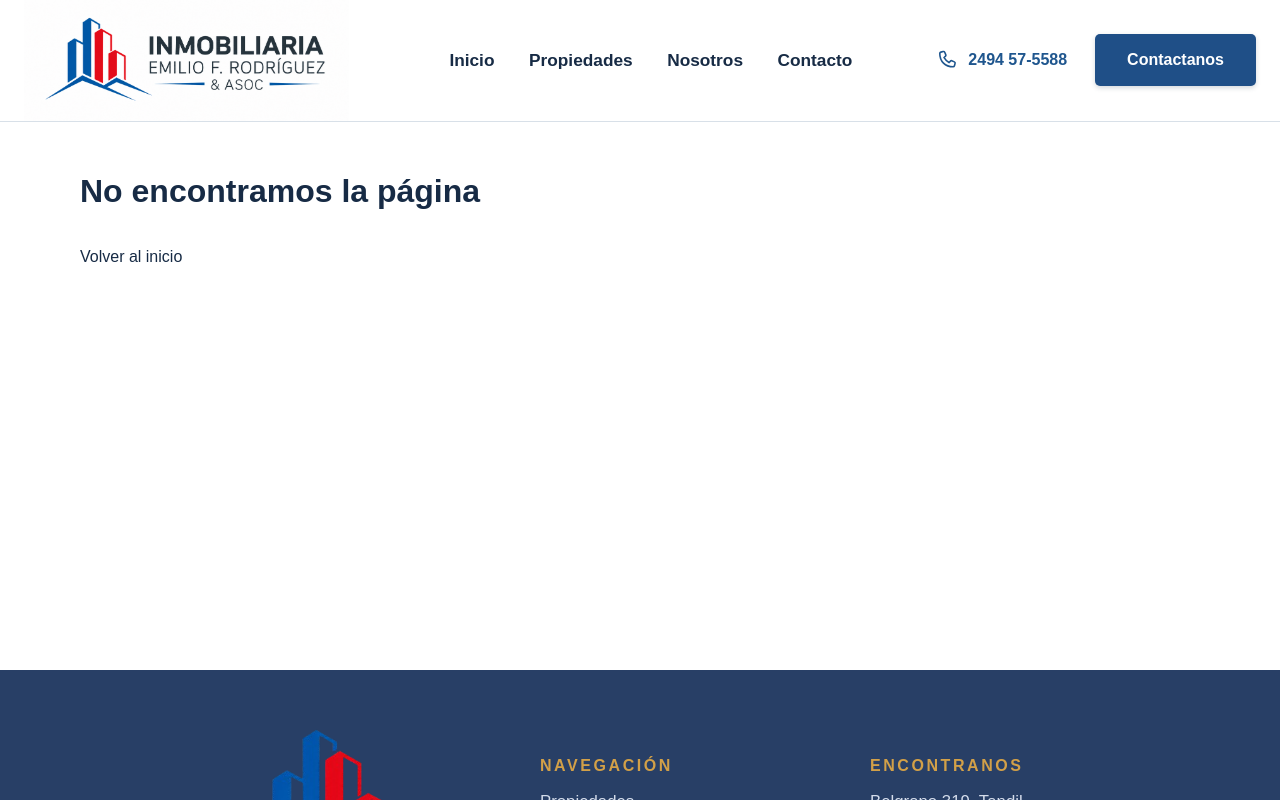
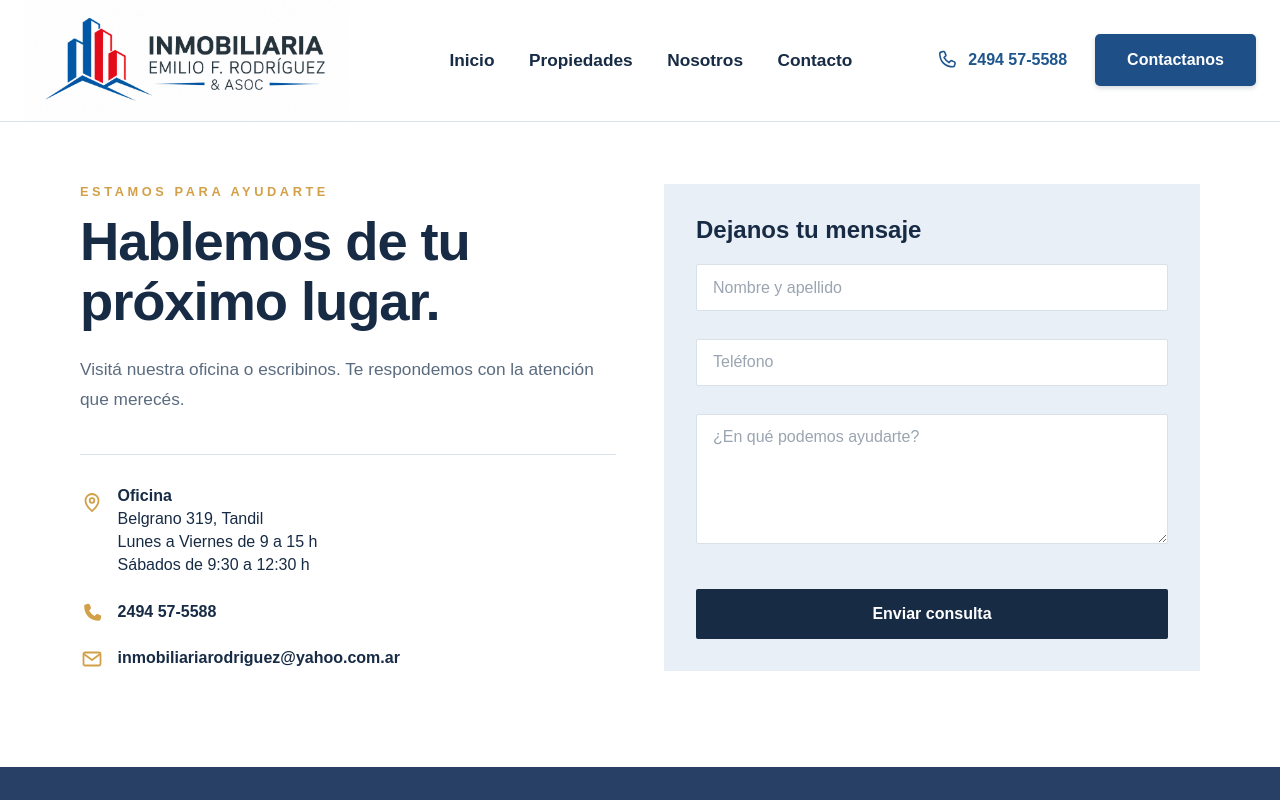
Before and after one commit to nahuelserrano/inmobiliaria_Rodriguez, a Next.js app in the folder next-frontend/: page /contacto in a window 1280 px wide. Before the commit this address had no page. Shown: the top 800 px of the page. Built offline with nearby package versions, Linux system fonts and the light colour scheme; no server answers.

Commit message:
feat: contact section

```diff
--- /dev/null
+++ b/next-frontend/src/app/contacto/page.module.css
@@ -0,0 +1,87 @@
+.layout {
+  display: grid;
+  grid-template-columns: 1fr 1fr;
+  gap: 3rem;
+  align-items: stretch;
+  padding-top: 2rem;
+  padding-bottom: 4rem;
+}
+
+.eyebrow {
+  margin: 0;
+  color: var(--color-gold);
+  font-size: 0.8rem;
+  font-weight: 700;
+  letter-spacing: 0.28em;
+  text-transform: uppercase;
+}
+
+.title {
+  margin: 0.8rem 0 0;
+  color: var(--color-navy);
+  font-size: clamp(2.4rem, 4.5vw, 3.4rem);
+  line-height: 1.1;
+  letter-spacing: -0.02em;
+}
+
+.lead {
+  margin: 1.5rem 0 0;
+  color: #5b6b7f;
+  font-size: 1.08rem;
+  line-height: 1.7;
+}
+
+.contactList {
+  margin: 2.5rem 0 0;
+  padding: 2rem 0 0;
+  border-top: 1px solid var(--color-border);
+  list-style: none;
+  display: grid;
+  gap: 1.25rem;
+}
+
+.contactItem {
+  display: flex;
+  align-items: flex-start;
+  gap: 0.85rem;
+}
+
+.itemIcon {
+  flex-shrink: 0;
+  width: 24px;
+  height: 24px;
+  margin-top: 0.15rem;
+  color: var(--color-gold);
+}
+
+.contactItem p {
+  margin: 0.3rem 0;
+  color: var(--color-navy);
+}
+
+.contactItem p:first-child {
+  margin-top: 0;
+}
+
+.contactTitle {
+  font-weight: 700;
+}
+
+.contactLink {
+  color: var(--color-navy);
+  font-weight: 700;
+  align-self: center;
+}
+
+@media (max-width: 800px) {
+  .layout {
+    grid-template-columns: 1fr;
+    gap: 2rem;
+    padding-bottom: 3rem;
+  }
+
+  .contactList {
+    margin-top: 2rem;
+    padding-top: 1.5rem;
+  }
+}
--- /dev/null
+++ b/next-frontend/src/app/contacto/page.tsx
@@ -0,0 +1,81 @@
+import type { Metadata } from 'next';
+import ContactForm from '@/components/ContactForm';
+import styles from './page.module.css';
+
+export const metadata: Metadata = { title: 'Contacto' };
+
+function MapPinIcon() {
+  return (
+    <svg aria-hidden="true" viewBox="0 0 24 24" className={styles.itemIcon}>
+      <path
+        d="M12 21s-6.5-5.4-6.5-10.5a6.5 6.5 0 0 1 13 0C18.5 15.6 12 21 12 21Z"
+        fill="none"
+        stroke="currentColor"
+        strokeWidth="1.8"
+        strokeLinejoin="round"
+      />
+      <circle cx="12" cy="10.5" r="2.3" fill="none" stroke="currentColor" strokeWidth="1.8" />
+    </svg>
+  );
+}
+
+function PhoneIcon() {
+  return (
+    <svg aria-hidden="true" viewBox="0 0 24 24" className={styles.itemIcon}>
+      <path
+        d="M5.4 3.5 8 2.8c.7-.2 1.4.2 1.7.8l1.2 2.9c.2.5.1 1-.3 1.4L9 9.5a15 15 0 0 0 5.5 5.5l1.6-1.6c.4-.4.9-.5 1.4-.3l2.9 1.2c.6.3 1 1 .8 1.7l-.7 2.6c-.2.7-.8 1.2-1.5 1.2C10.2 19.8 4.2 13.8 4.2 5c0-.7.5-1.3 1.2-1.5Z"
+        fill="currentColor"
+      />
+    </svg>
+  );
+}
+
+function MailIcon() {
+  return (
+    <svg aria-hidden="true" viewBox="0 0 24 24" className={styles.itemIcon}>
+      <rect x="3.5" y="5.5" width="17" height="13" rx="1.5" fill="none" stroke="currentColor" strokeWidth="1.8" />
+      <path
+        d="m4.5 7.5 7.5 5.5 7.5-5.5"
+        fill="none"
+        stroke="currentColor"
+        strokeWidth="1.8"
+        strokeLinecap="round"
+        strokeLinejoin="round"
+      />
+    </svg>
+  );
+}
+
+export default function ContactPage() {
+  return (
+    <div className={`site-container ${styles.layout}`}>
+      <div className={styles.info}>
+        <p className={styles.eyebrow}>Estamos para ayudarte</p>
+        <h1 className={styles.title}>Hablemos de tu próximo lugar.</h1>
+        <p className={styles.lead}>
+          Visitá nuestra oficina o escribinos. Te respondemos con la atención que merecés.
+        </p>
+        <ul className={styles.contactList}>
+          <li className={styles.contactItem}>
+            <MapPinIcon />
+            <div>
+              <p className={styles.contactTitle}>Oficina</p>
+              <p>Belgrano 319, Tandil</p>
+              <p>Lunes a Viernes de 9 a 15 h</p>
+                <p>Sábados de 9:30 a 12:30 h</p>
+            </div>
+          </li>
+          <li className={styles.contactItem}>
+            <PhoneIcon />
+            <a href="tel:+542494575588" className={styles.contactLink}>2494 57-5588</a>
+          </li>
+          <li className={styles.contactItem}>
+            <MailIcon />
+            <a href="mailto:inmobiliariarodriguez@yahoo.com.ar" className={styles.contactLink}>inmobiliariarodriguez@yahoo.com.ar</a>
+          </li>
+        </ul>
+      </div>
+      <ContactForm />
+    </div>
+  );
+}
--- a/next-frontend/src/app/page.module.css
+++ b/next-frontend/src/app/page.module.css
@@ -1,5 +1,5 @@
 .homePage {
-  margin-top: -2rem;
+  margin: -2rem 0;
   overflow: hidden;
 }
 
--- /dev/null
+++ b/next-frontend/src/components/ContactForm.module.css
@@ -0,0 +1,105 @@
+.card {
+  height: 100%;
+  display: flex;
+  flex-direction: column;
+  padding: 2rem;
+  background: #e9eff6;
+}
+
+.cardTitle {
+  margin: 0 0 1.25rem;
+  color: var(--color-navy);
+  font-size: 1.5rem;
+}
+
+.form {
+  flex: 1;
+  display: grid;
+  gap: 0.85rem;
+}
+
+.field input,
+.field textarea {
+  width: 100%;
+  padding: 0.85rem 1rem;
+  background: #fff;
+  border: 1px solid var(--color-border);
+  border-radius: 2px;
+  color: var(--color-navy);
+}
+
+.field input::placeholder,
+.field textarea::placeholder {
+  color: #9aa5b1;
+}
+
+.field input:focus,
+.field textarea:focus {
+  outline: 2px solid var(--color-blue);
+  outline-offset: -1px;
+  border-color: var(--color-blue);
+}
+
+.field textarea {
+  resize: vertical;
+  min-height: 130px;
+}
+
+.srOnly {
+  position: absolute;
+  width: 1px;
+  height: 1px;
+  overflow: hidden;
+  clip: rect(0 0 0 0);
+  white-space: nowrap;
+}
+
+.submit {
+  margin-top: auto;
+  padding: 1rem;
+  background: var(--color-navy);
+  border: 0;
+  border-radius: 2px;
+  color: #fff;
+  font-weight: 700;
+  cursor: pointer;
+  transition: background-color 0.25s ease, transform 0.25s ease;
+}
+
+.submit:hover:not(:disabled) {
+  background-color: #1e3658;
+}
+
+.submit:disabled {
+  opacity: 0.7;
+  cursor: wait;
+}
+
+.status {
+  margin: 0;
+  padding: 0.8rem 1rem;
+  border-radius: 2px;
+  font-size: 0.95rem;
+}
+
+.statusSuccess {
+  background: #e6f4ea;
+  color: #1a5c2e;
+}
+
+.statusError {
+  background: #fdecea;
+  color: #9c2b1f;
+}
+
+@media (max-width: 800px) {
+  .card {
+    padding: 1.5rem;
+  }
+}
+
+@media (prefers-reduced-motion: reduce) {
+  .submit {
+    transition: none;
+  }
+}
--- /dev/null
+++ b/next-frontend/src/components/ContactForm.tsx
@@ -0,0 +1,66 @@
+'use client';
+
+import { useState } from 'react';
+import type { FormEvent } from 'react';
+import { sendContact } from '@/lib/api/contact';
+import styles from './ContactForm.module.css';
+
+type Status = { type: 'success' | 'error'; text: string } | null;
+
+export default function ContactForm() {
+  const [sending, setSending] = useState(false);
+  const [status, setStatus] = useState<Status>(null);
+
+  async function handleSubmit(event: FormEvent<HTMLFormElement>) {
+    event.preventDefault();
+    setStatus(null);
+    const form = event.currentTarget;
+    const data = new FormData(form);
+
+    setSending(true);
+    try {
+      const result = await sendContact({
+        name: String(data.get('name') ?? '').trim(),
+        phone: String(data.get('phone') ?? '').trim(),
+        message: String(data.get('message') ?? '').trim(),
+      });
+      setStatus({ type: 'success', text: result.message });
+      form.reset();
+    } catch (error) {
+      setStatus({
+        type: 'error',
+        text: error instanceof Error ? error.message : 'No pudimos enviar tu consulta. Intentá nuevamente.',
+      });
+    } finally {
+      setSending(false);
+    }
+  }
+
+  return (
+    <div className={styles.card}>
+      <h2 className={styles.cardTitle}>Dejanos tu mensaje</h2>
+      <form onSubmit={handleSubmit} className={styles.form} noValidate={false}>
+        <label className={styles.field}>
+          <span className={styles.srOnly}>Nombre y apellido</span>
+          <input name="name" type="text" placeholder="Nombre y apellido" required minLength={2} maxLength={100} autoComplete="name" />
+        </label>
+        <label className={styles.field}>
+          <span className={styles.srOnly}>Teléfono</span>
+          <input name="phone" type="tel" placeholder="Teléfono" required minLength={6} maxLength={20} autoComplete="tel" />
+        </label>
+        <label className={styles.field}>
+          <span className={styles.srOnly}>Mensaje</span>
+          <textarea name="message" placeholder="¿En qué podemos ayudarte?" required minLength={10} maxLength={2000} rows={5} />
+        </label>
+        {status && (
+          <p role={status.type === 'error' ? 'alert' : 'status'} className={`${styles.status} ${status.type === 'error' ? styles.statusError : styles.statusSuccess}`}>
+            {status.text}
+          </p>
+        )}
+        <button type="submit" className={styles.submit} disabled={sending}>
+          {sending ? 'Enviando…' : 'Enviar consulta'}
+        </button>
+      </form>
+    </div>
+  );
+}
--- a/next-frontend/src/components/Header.tsx
+++ b/next-frontend/src/components/Header.tsx
@@ -9,7 +9,7 @@ const navigation = [
   { href: '/', label: 'Inicio' },
   { href: '/propiedades', label: 'Propiedades' },
   { href: '/nosotros', label: 'Nosotros' },
-  { href: '/#contacto', label: 'Contacto' },
+  { href: '/contacto', label: 'Contacto' },
 ];
 
 function PhoneIcon() {
--- /dev/null
+++ b/next-frontend/src/lib/api/contact.ts
@@ -0,0 +1,33 @@
+const API_URL = process.env.NEXT_PUBLIC_API_URL ?? 'http://localhost:3001';
+
+export interface ContactPayload {
+  name: string;
+  phone: string;
+  message: string;
+}
+
+export interface ContactResponse {
+  success: boolean;
+  message: string;
+}
+
+export async function sendContact(payload: ContactPayload): Promise<ContactResponse> {
+  const response = await fetch(`${API_URL}/contact`, {
+    method: 'POST',
+    headers: { 'Content-Type': 'application/json' },
+    body: JSON.stringify(payload),
+  });
+  const data = (await response.json().catch(() => null)) as ContactResponse & {
+    message?: string | string[];
+  } | null;
+  if (!response.ok) {
+    const message = Array.isArray(data?.message)
+      ? data.message.join(' ')
+      : (data?.message ?? 'No pudimos enviar tu consulta. Revisá los datos e intentá nuevamente.');
+    throw new Error(message);
+  }
+  return {
+    success: data?.success ?? true,
+    message: Array.isArray(data?.message) ? data.message.join(' ') : (data?.message ?? 'Consulta enviada correctamente.'),
+  };
+}
```
Also changed, not shown: 1 other file (tests, documents, lock files or other folders).
